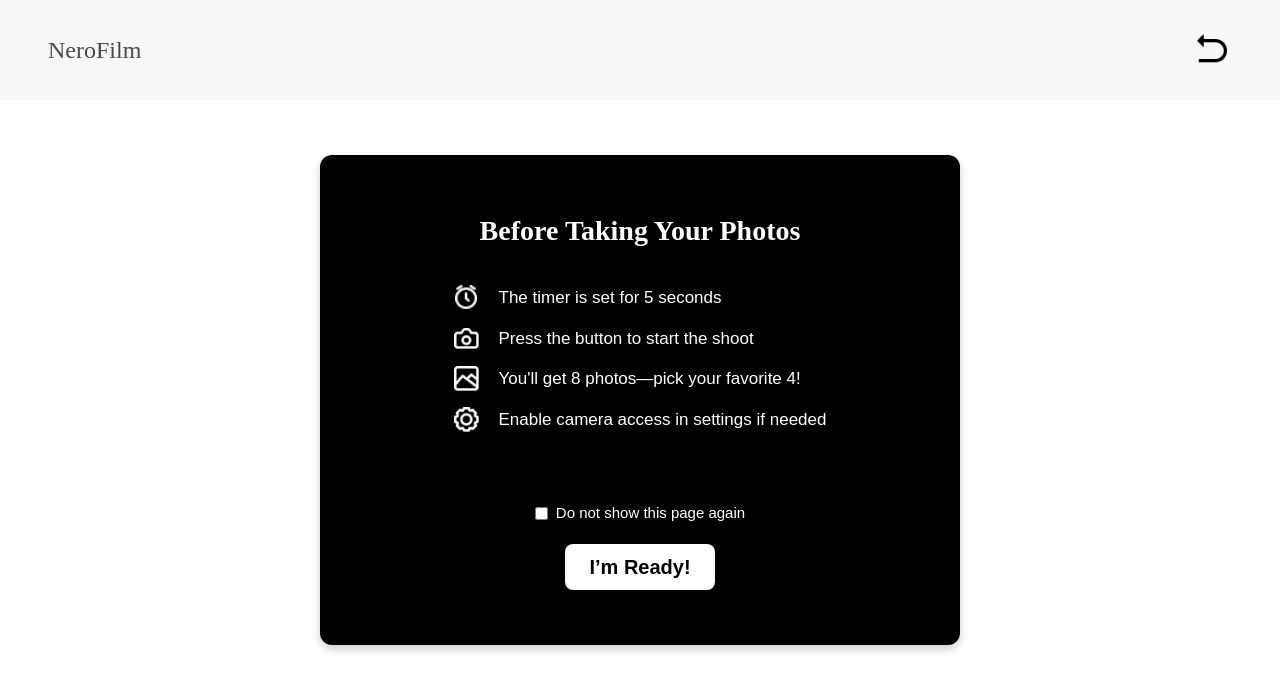
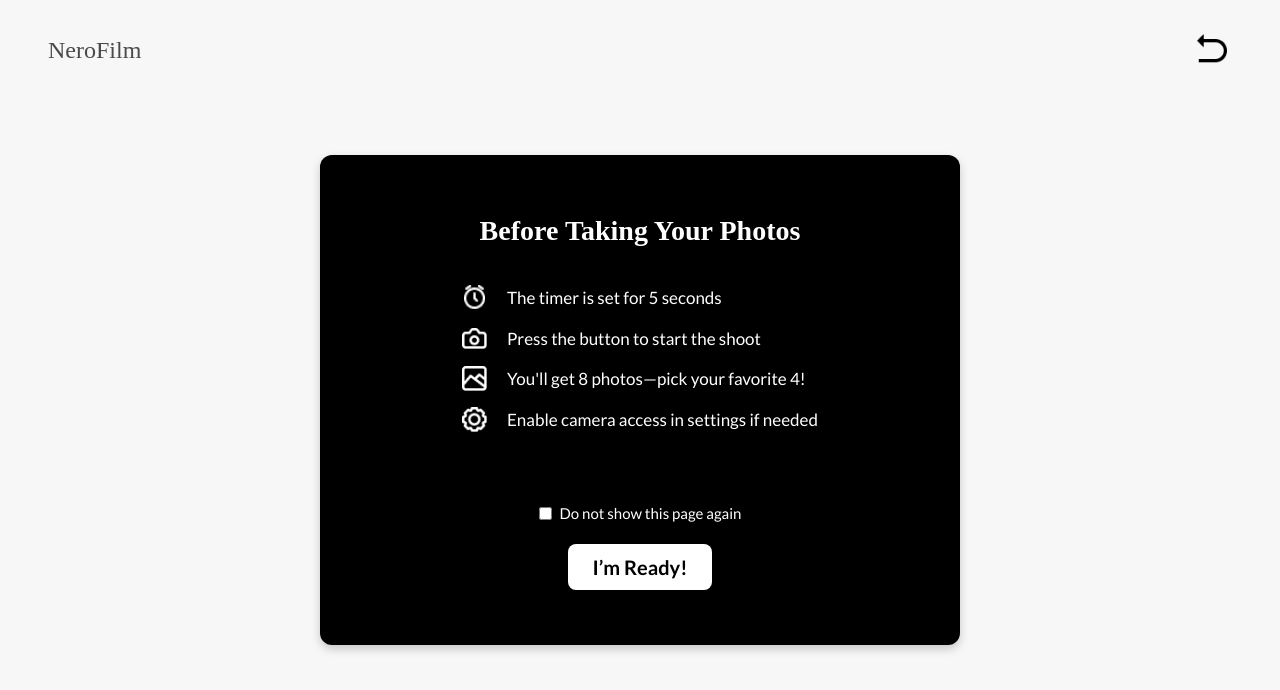
Before and after one commit to NeroFilm/nerofilm, a React (Vite) app: page /#/instructions in a window 1280 px wide. Shown: the top 690 px of the page. Built offline with nearby package versions, Linux system fonts and the light colour scheme; a web font is replaced by a local one.

Commit message:
fixed styling, updated sans serif font

```diff
--- a/src/pages/Instructions/index.css
+++ b/src/pages/Instructions/index.css
@@ -10,8 +10,7 @@ body {
   flex-direction: column;
   align-items: center;
   justify-content: center;
-  height: 100vh;
-  background: white;
+  background: var(--gray-lightest);
   width: 100vw;
 }
 
--- a/src/styles/global.css
+++ b/src/styles/global.css
@@ -1,9 +1,9 @@
 @import url("https://fonts.googleapis.com/css2?family=Lustria&display=swap");
-@import url("https://fonts.googleapis.com/css2?family=Open+Sans:ital,wght@0,300..800;1,300..800&display=swap");
+@import url("https://fonts.googleapis.com/css2?family=Lato:ital,wght@0,100;0,300;0,400;0,700;0,900;1,100;1,300;1,400;1,700;1,900&display=swap");
 
 :root {
   --heading-font: "Lustria", serif;
-  --default-font: "Open-Sans", sans-serif;
+  --default-font: "Lato", sans-serif;
   --white: #ffffff;
   --black: #000000;
   --gray-lightest: #f7f7f7;
```
